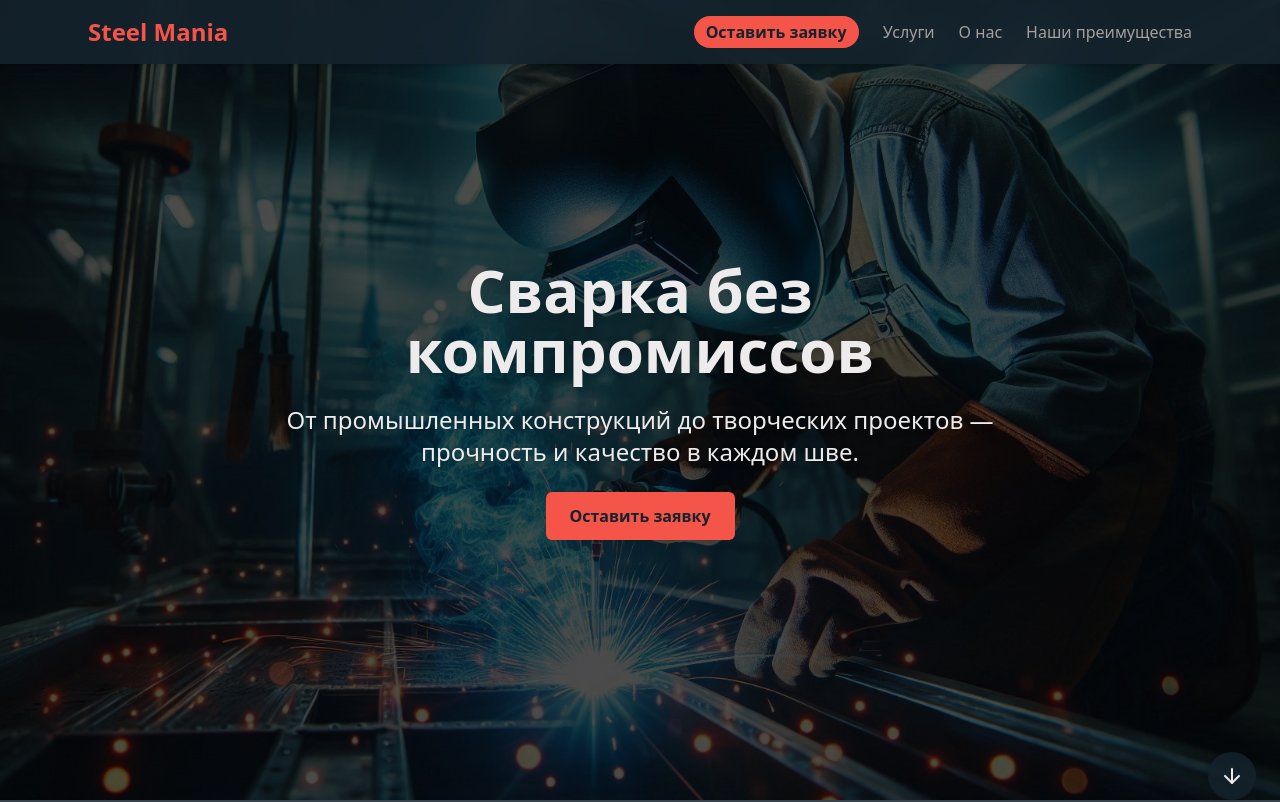
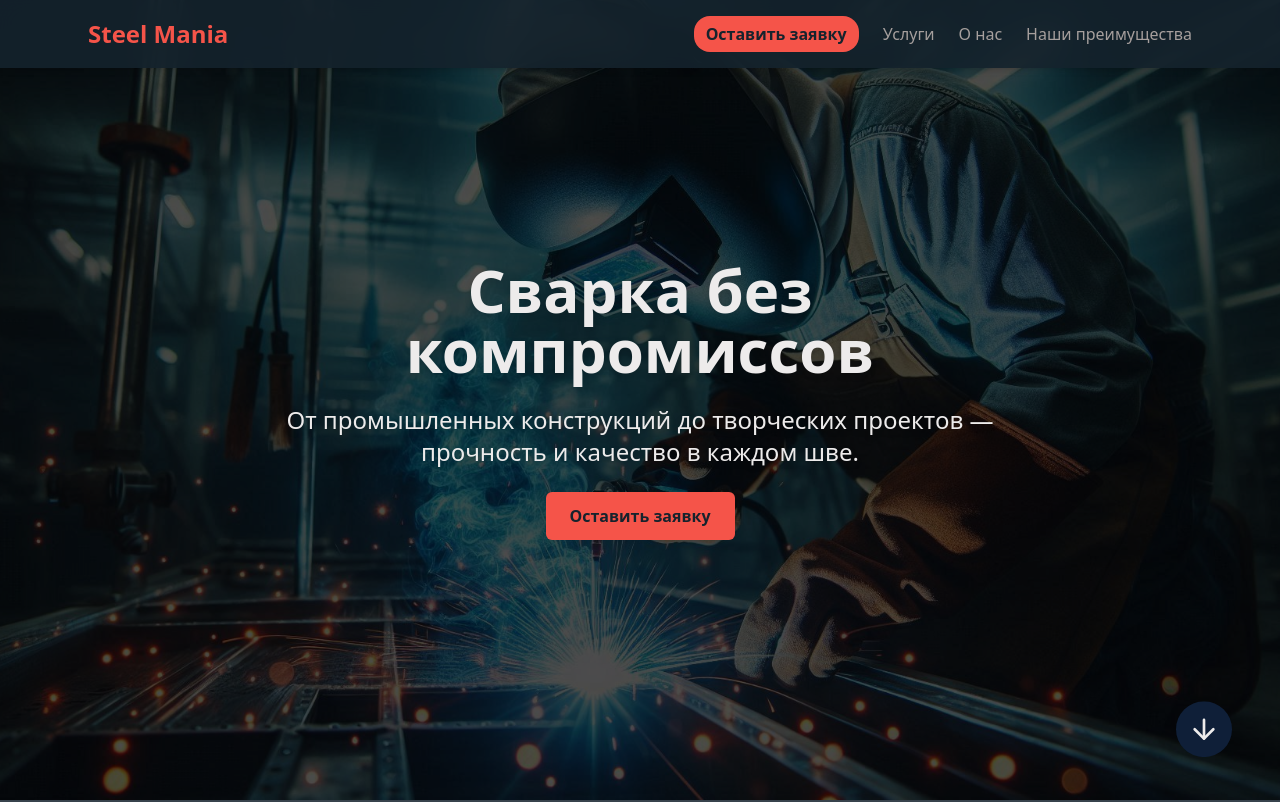
Before and after one commit to piratski-byte/steel-mania, a Next.js app: page / in a window 1280 px wide. Shown: the top 802 px of the page. Built offline with nearby package versions, Linux system fonts and the light colour scheme.

Commit message:
Added "to services" button.

```diff
--- a/src/components/Header.tsx
+++ b/src/components/Header.tsx
@@ -10,7 +10,7 @@ const Header = () => {
     {
       href: '#hero',
       label: 'Оставить заявку',
-      styles: `bg-primary px-3 py-1 rounded-2xl text-background font-semibold
+      styles: `bg-primary px-3 py-1.5 rounded-2xl text-background font-semibold
                   hover:bg-onyx/40 hover:text-foreground
                   transition-colors duration-250 cursor-pointer`,
     },
--- a/src/components/Hero.tsx
+++ b/src/components/Hero.tsx
@@ -9,44 +9,43 @@ import { useEffect, useState } from 'react';
 export default function Hero() {
   const [showForm, setShowForm] = useState(false);
   const [showToast, setShowToast] = useState(false);
+  const [scrollY, setScrollY] = useState(0);
 
   const handleSubmit = (event: React.FormEvent) => {
     event.preventDefault();
 
     setShowForm(false);
-
-    // обновляем URL
     window.history.pushState({}, '', '/');
 
-    // скроллим к секции hero
     const heroSection = document.getElementById('hero');
-    if (heroSection) {
-      heroSection.scrollIntoView();
-    }
+    if (heroSection) heroSection.scrollIntoView();
 
-    // показываем уведомление
     setShowToast(true);
     setTimeout(() => setShowToast(false), 3000);
   };
 
   useEffect(() => {
+    setScrollY(window.scrollY);
+    const handleScroll = () => setScrollY(window.scrollY);
+    window.addEventListener('scroll', handleScroll);
+    return () => window.removeEventListener('scroll', handleScroll);
+  }, []);
+
+  useEffect(() => {
     if (!showForm) return;
-
     const handleScroll = () => {
-      if (window.scrollY > 40) {
-        setShowForm(false);
-      }
+      setScrollY(window.scrollY);
+      if (window.scrollY > 40) setShowForm(false);
     };
-
     window.addEventListener('scroll', handleScroll);
     return () => window.removeEventListener('scroll', handleScroll);
   }, [showForm]);
 
+  const opacity = Math.max(0, 1 - scrollY / 400);
+
   const scrollToServices = () => {
     const el = document.getElementById('services');
-    if (el) {
-      el.scrollIntoView({ behavior: 'smooth', block: 'start' });
-    }
+    if (el) el.scrollIntoView({ behavior: 'smooth', block: 'start' });
   };
 
   return (
@@ -149,20 +148,56 @@ export default function Hero() {
         </AnimatePresence>
       </div>
 
-      {/* Стрелочка "вниз" */}
-      <motion.button
+      <div
+        className={`group fixed z-100 right-[3rem] bottom-[2rem] w-14 h-14 bg-secondary animate-bounce
+        text-muted  px-[0.75rem] flex justify-start items-center rounded-full hover:bg-primary cursor-pointer
+        gap-[1rem] overflow-hidden hover:w-40 transition-all duration-300 whitespace-nowrap
+        hover:animate-none [animation-duration:1.5s] ${
+          opacity === 0
+            ? 'invisible pointer-events-none'
+            : 'visible pointer-events-auto'
+        }`}
         onClick={scrollToServices}
-        initial={{ y: 0 }}
-        animate={{ y: [0, 100, 0] }}
-        transition={{
-          duration: 2,
-          repeat: Infinity,
-          ease: 'easeInOut',
-        }}
-        className="fixed bottom-6 right-6 p-3 rounded-full bg-background/85 text-background shadow-lg hover:bg-primary transition cursor-pointer"
+        style={{ opacity }}
       >
-        <ArrowDown className="w-6 h-6 text-muted" />
-      </motion.button>
+        <ArrowDown className="w-8 h-8 shrink-0" />
+        <span className="">К услугам</span>
+      </div>
+
+      {/* <motion.button
+        onClick={scrollToServices}
+        onMouseEnter={() => setIsArrowOpen(true)}
+        onMouseLeave={() => setIsArrowOpen(false)}
+        initial={{ opacity: 1 }}
+        animate={{ opacity }}
+        transition={{ duration: 0.2 }}
+        className="group fixed bottom-6 right-12 flex items-center
+             gap-[0.75rem] hover:pr-[1rem] pr-3 py-3 rounded-full bg-background/85
+             text-muted shadow-lg hover:bg-primary hover:text-muted
+             transition-all duration-300 cursor-pointer overflow-hidden"
+      >
+        <motion.div
+          initial={{ y: 0 }}
+          animate={{ y: [-4, 4, -4] }}
+          transition={{
+            duration: 1.25,
+            repeat: Infinity,
+            ease: 'easeInOut',
+          }}
+          className="pl-3"
+        >
+          <ArrowDown className="w-6 h-6 shrink-0" />
+        </motion.div>
+
+        <motion.span
+          initial={{ opacity: 0, x: 10 }}
+          whileHover={{ opacity: 1, x: 0 }}
+          transition={{ duration: 0.3 }}
+          className="ml-2 whitespace-nowrap"
+        >
+          К услугам
+        </motion.span>
+      </motion.button> */}
 
       {/* Уведомление */}
       <AnimatePresence>
@@ -172,7 +207,7 @@ export default function Hero() {
             animate={{ y: 0, opacity: 1 }}
             exit={{ y: 100, opacity: 0 }}
             transition={{ duration: 0.4 }}
-            className="fixed flex gap-2 bottom-4 right-20 bg-secondary text-muted px-6 py-3 rounded-lg shadow-lg font-medium z-100"
+            className="fixed flex gap-2 bottom-4 right-28 bg-secondary text-muted px-6 py-3 rounded-lg shadow-lg font-medium z-100"
           >
             <CheckCircle className="w-5 h-5" />
             Заявка отправлена!
```
